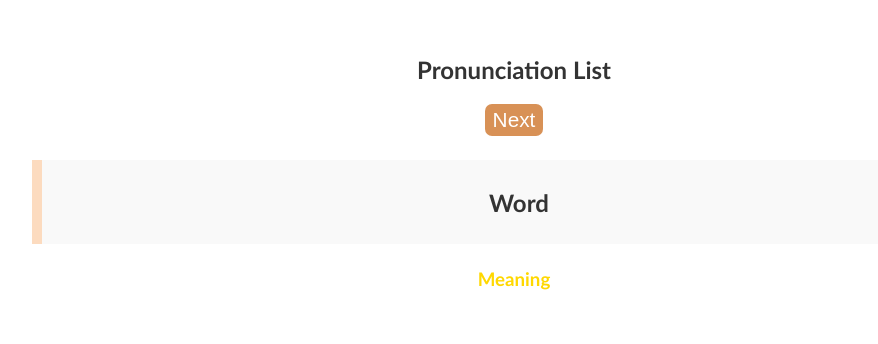
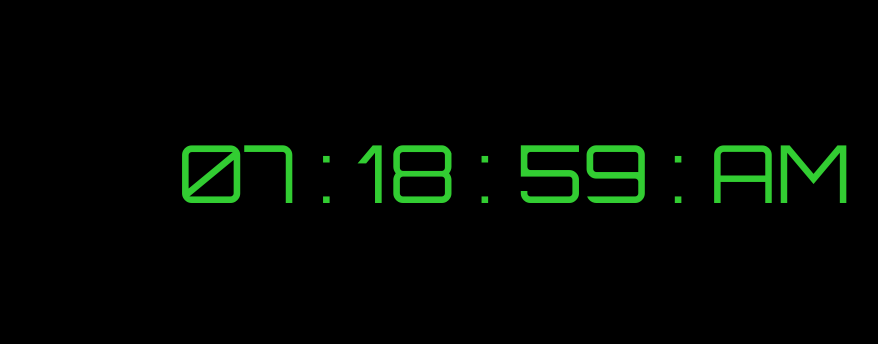
Before and after one commit to TrangDoThuy/web_develop, a plain HTML site: page index.html in a window 1280 px wide. Shown: the part 236-580 px from the top of the page, without its empty margins (126-1004 px from the left). Drawn offline with Linux system fonts and the light colour scheme.

Commit message:
Add files via upload

```diff
--- a/index.html
+++ b/index.html
@@ -4,18 +4,12 @@
     <meta charset="utf-8">
     <meta name = "viewport" content="width=device-width, initial-scale=1.0">
     <meta http-equiv="X-UA-Compatible" content="ie=edge">
-    <title>Document</title>
+    <title>Recording</title>
     <link rel="stylesheet" href="main.css">
+    <link href="https://fonts.googleapis.com/css2?family=Orbitron&display=swap" rel="stylesheet">
 </head>
 <body>
-   <div class="container">
-       <h2>Pronunciation list</h2>
-       <button type = "button" id="nextBtn">Next</button>
-        <blockquote>
-            <h2 id="word">Word</h2>
-        </blockquote>
-        <h3 id="meaning">Meaning</h3>
-    </div>
+<div id='clock'></div>
 <script src="script.js"></script>
 </body>
 </html>
--- a/main.css
+++ b/main.css
@@ -1,41 +1,14 @@
+
 body{
     min-height: 100vh;
     display: flex;
+    align-items: center;
     justify-content: center;
-    align-items: center;
-
-    color: #333;
-    font-family: 'calibri', 'sans-serif';
-    font-weight: 400;
-    text-transform: capitalize;
+    background:  #000;
+}
+#clock{
+    font-family: 'Orbitron', sans-serif;
+    font-size: 5rem;
+    color: #32cd32;
 
 }
-.container{
-    text-align: center;
-    padding: 2rem;
-    border-radius: 5px;
-    background-color: #fff;
-    flex: 0 0 80%;
-}
-#nextBtn{
-    border: none;
-    color: #fff;
-    background:#d89156;
-    font-size: 1.3rem;
-    padding: 0.25rem 0.5rem;
-    border-radius: 7px;
-    cursor: pointer;
-}
-#nextBtn:hover{
-    color: #ffd000;
-}
-blockquote{
-    background:#f9f9f9;
-    border-left: 10px solid #fcdbbf;
-    margin: 1.5rem;
-    padding: 0.5rem;
-}
-#meaning{
-    color:#ffd800;
-
-}
--- a/script.js
+++ b/script.js
@@ -1,36 +1,37 @@
-const colors=["#FF9AA2","#FFB7B2","#FFDAC1","#E2F0CB","#B5EAD7","#C7CEEA"]
-const list_words = [
-    {
-        word: 'Duong',
-        meaning: 'Math'
-    },
-    {
-        word: 'Tan',
-        meaning: 'Physics'
-    },
-    {
-        word: 'Lam',
-        meaning: 'Chemistry'
-    },
-    {
-        word: 'Duy',
-        meaning: 'Math'
-    },
-    {
-        word: 'Trinh',
-        meaning: 'Chemistry'
+function showTime(){
+    let date = new Date();
+    let hours = date.getHours();//0-23
+    let minutes = date.getMinutes();//0-59
+    let seconds = date.getSeconds();//0-59
+
+    let formatHours = convertFormat(hours)
+    hours = checkTime(hours)
+    hours = addZero(hours)
+    minutes = addZero(minutes)
+    seconds = addZero(seconds)
+    document.getElementById('clock').innerHTML=`${hours} : ${minutes} : ${seconds} : ${formatHours}`
+}
+function convertFormat(time){
+    let format ='AM'
+    if(time>=12){
+        format = 'PM'
     }
-];
-const nextBtn = document.querySelector('#nextBtn');
-const bodyBcg = document.querySelector('body');
-const meaning = document.querySelector('#meaning');
-const word = document.querySelector('#word');
-
-nextBtn.addEventListener('click',displayWord);
-function displayWord() {
-    let number = Math.floor(Math.random()*list_words.length);
-    meaning.innerHTML=list_words[number].word;
-    word.innerHTML = list_words[number].meaning;
-    let index = number%(colors.length);
-    bodyBcg.style.backgroundColor = colors[index];
+    return format;
 }
+function checkTime(time){
+    if(time>12){
+        time = time -12;
+    }
+    if(time===0){
+        time = 12;
+    }
+    return time;
+}
+function addZero(time){
+    if(time<10){
+        time = "0"+time;
+    }
+    return time;
+}
+showTime();
+setInterval(showTime,1000)
```
